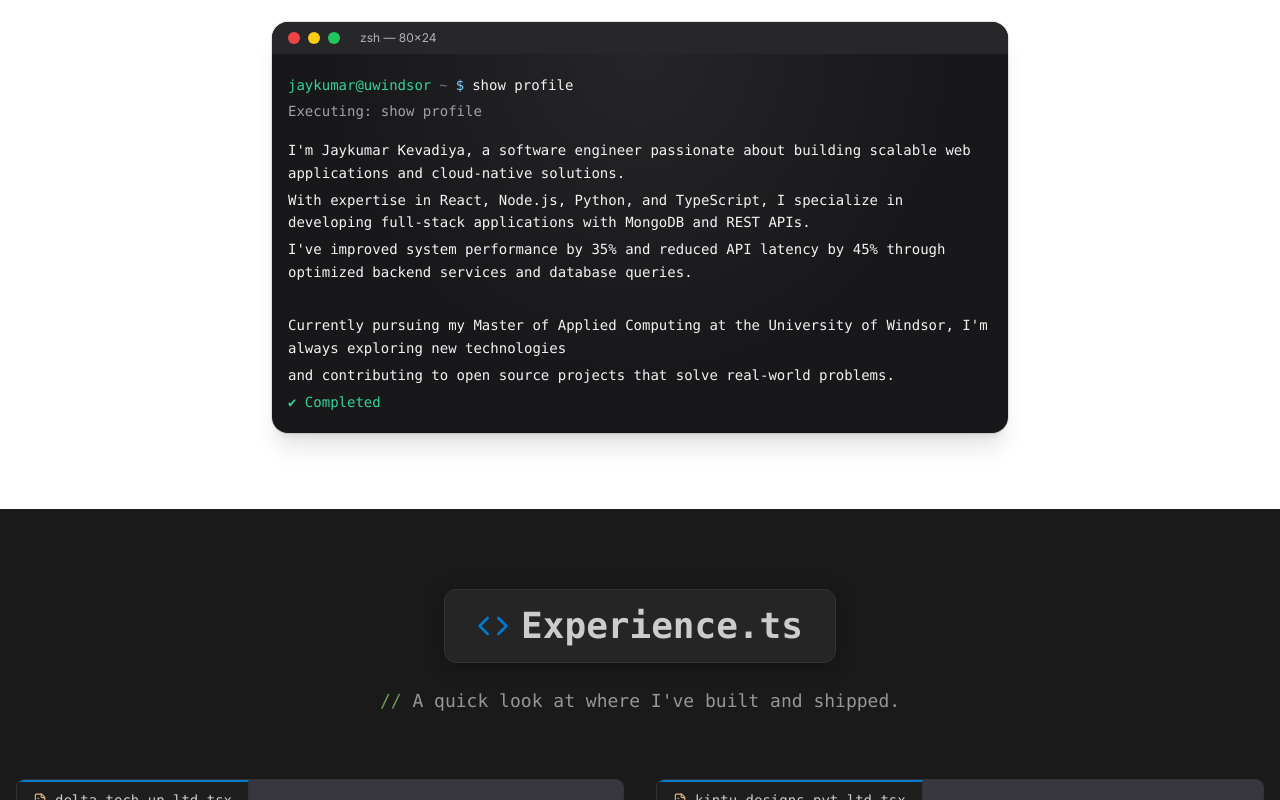
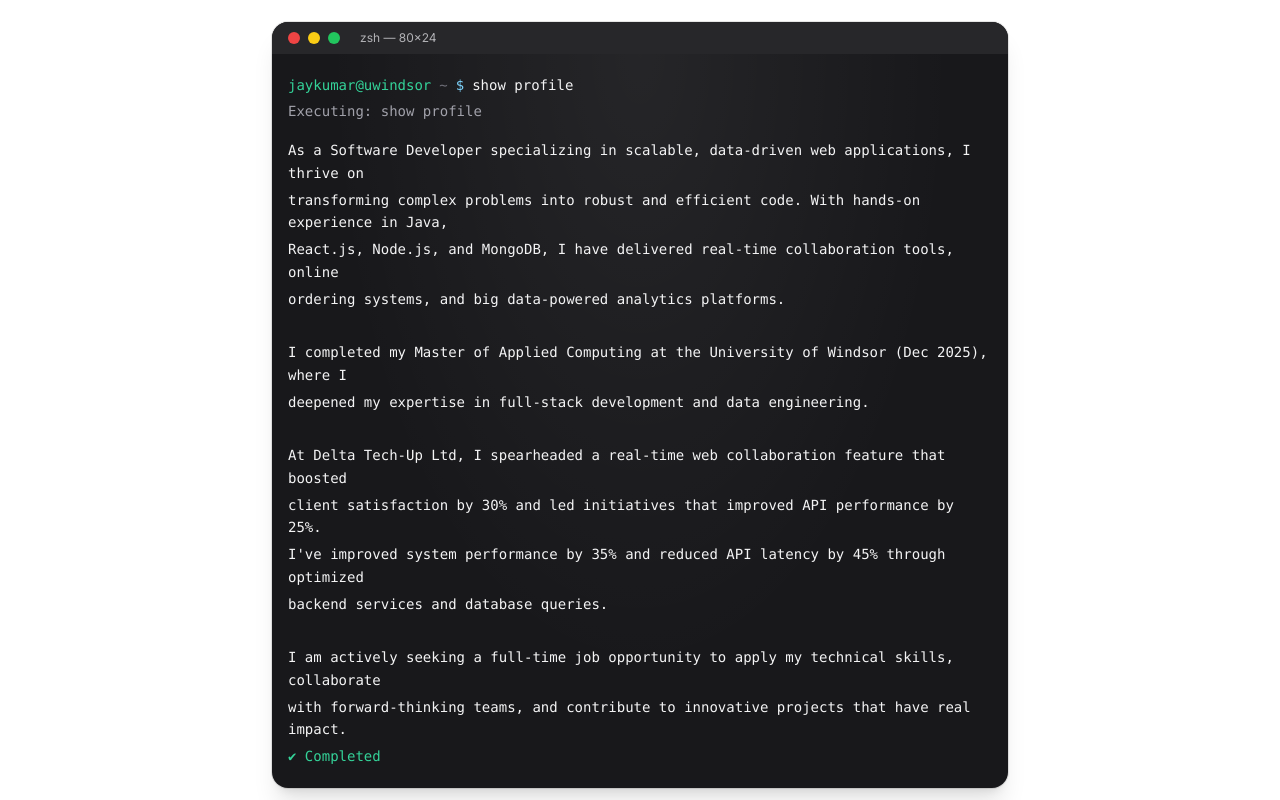
Before and after one commit to JAYKEv/portfolio, a Next.js app: page / in a window 1280 px wide. Shown: the part 320-1120 px from the top of the page. Built offline with nearby package versions, Linux system fonts and the light colour scheme.

Commit message:
Update profile information: completed Master's degree, updated LinkedIn link, and refreshed About Me section

```diff
--- a/components/Experience.tsx
+++ b/components/Experience.tsx
@@ -63,7 +63,7 @@ const defaultEducation: EducationItem[] = [
     school: 'University of Windsor',
     degree: "Master of Applied Computing",
     start: 'Sep 2024',
-    end: 'Dec 2024',
+    end: 'Dec 2025',
     gpa: '',
     location: 'Ontario, Canada',
   },
--- a/components/Terminal.tsx
+++ b/components/Terminal.tsx
@@ -11,12 +11,21 @@ export default function Terminal(): JSX.Element {
 
   const aboutLines = useMemo(
     () => [
-      "I'm Jaykumar Kevadiya, a software engineer passionate about building scalable web applications and cloud-native solutions.",
-      "With expertise in React, Node.js, Python, and TypeScript, I specialize in developing full-stack applications with MongoDB and REST APIs.",
-      "I've improved system performance by 35% and reduced API latency by 45% through optimized backend services and database queries.",
+      "As a Software Developer specializing in scalable, data-driven web applications, I thrive on",
+      "transforming complex problems into robust and efficient code. With hands-on experience in Java,",
+      "React.js, Node.js, and MongoDB, I have delivered real-time collaboration tools, online",
+      "ordering systems, and big data-powered analytics platforms.",
       "",
-      "Currently pursuing my Master of Applied Computing at the University of Windsor, I'm always exploring new technologies",
-      "and contributing to open source projects that solve real-world problems.",
+      "I completed my Master of Applied Computing at the University of Windsor (Dec 2025), where I",
+      "deepened my expertise in full-stack development and data engineering.",
+      "",
+      "At Delta Tech-Up Ltd, I spearheaded a real-time web collaboration feature that boosted",
+      "client satisfaction by 30% and led initiatives that improved API performance by 25%.",
+      "I've improved system performance by 35% and reduced API latency by 45% through optimized",
+      "backend services and database queries.",
+      "",
+      "I am actively seeking a full-time job opportunity to apply my technical skills, collaborate",
+      "with forward-thinking teams, and contribute to innovative projects that have real impact.",
     ],
     []
   );
--- a/lib/siteConfig.ts
+++ b/lib/siteConfig.ts
@@ -8,7 +8,7 @@ export const site = {
   phone: "+1 (519)-990-3981",
   socials: {
     github: "https://github.com/JAYKEv",
-    linkedin: "https://www.linkedin.com/in/jaykumar-kevadiya-a43432190/",
+    linkedin: "https://www.linkedin.com/in/jay-kevadiya-a43432190/",
     x: ""
   },
   nav: [
```
Also changed, not shown: LINKEDIN_ABOUT_SECTION.txt (added), 2 other files (tests, documents, lock files or other folders).
